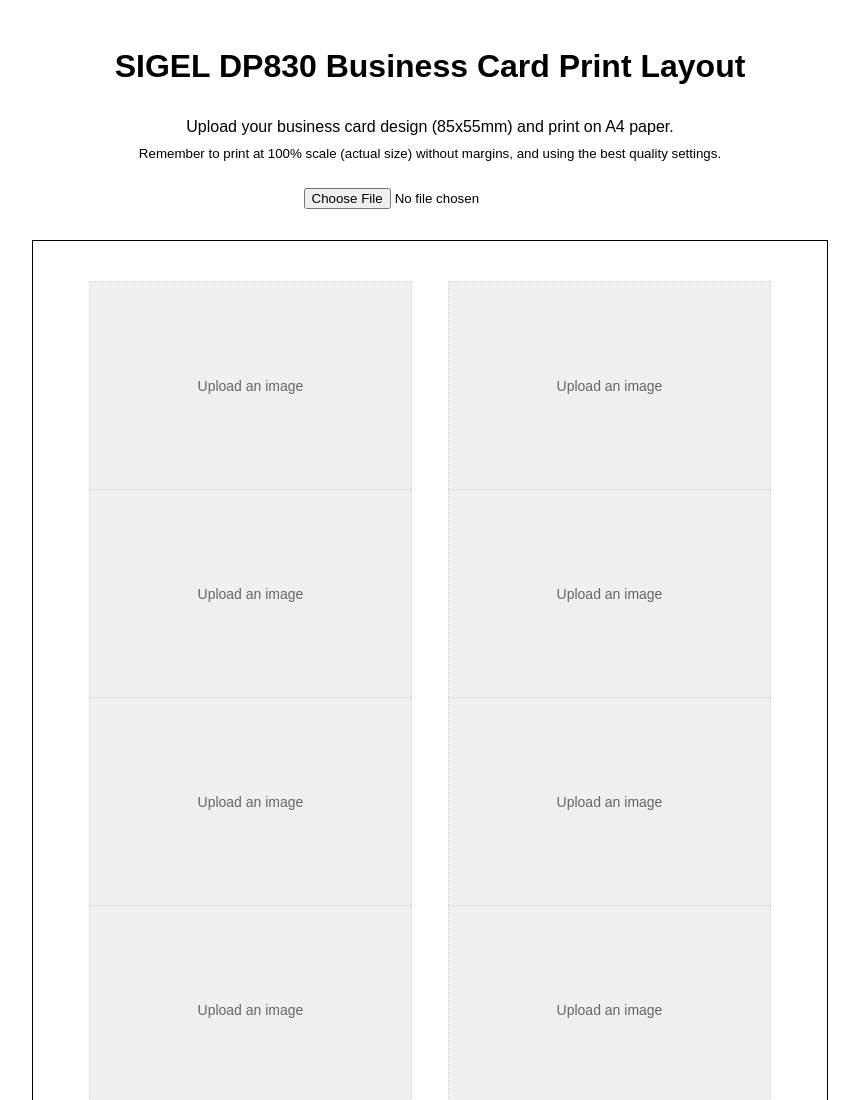
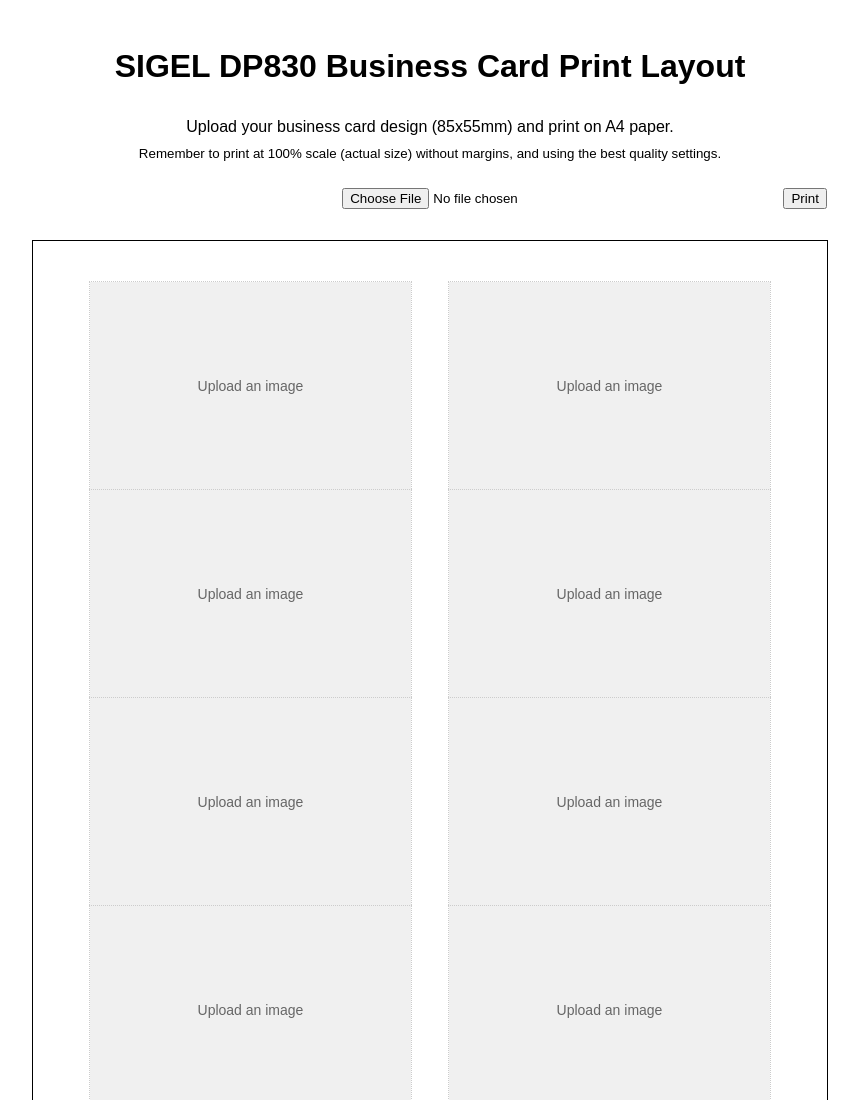
Before and after one commit to caendesilva/business-card-print-layout, a plain HTML site: page index.html in a window 1280 px wide. Shown: the top 1100 px of the page, without its empty margins (210-1069 px from the left). Drawn offline with Linux system fonts and the light colour scheme.

Commit message:
Improved menu

```diff
--- a/index.html
+++ b/index.html
@@ -23,7 +23,28 @@
             text-align: left;
         }
         #upload-container {
-            margin-bottom: 30px;
+            width: 210mm;
+            display: flex;
+            justify-content: space-between;
+            list-style-type: none;
+            margin: 0 0 30px;
+            padding: 0;
+        }
+        #upload-container li {
+            width: 33.33%;
+        }
+        #upload-container li:nth-child(1) {
+            text-align: left;
+            user-select: none;
+        }
+        #upload-container li:nth-child(2) {
+            text-align: center;
+        }
+        #image-upload {
+            text-align-last: center;
+        }
+        #upload-container li:nth-child(3) {
+            text-align: right;
         }
         #print-container {
             width: 210mm;
@@ -90,9 +111,17 @@
     </p>
 </header>
 
-<div id="upload-container">
-    <input type="file" id="image-upload" accept="image/*">
-</div>
+<menu id="upload-container">
+    <li role="none">&nbsp;</li>
+
+    <li>
+        <input type="file" id="image-upload" accept="image/*">
+    </li>
+
+    <li>
+        <button type="button" id="print-button" title="Click (or use CTRL+P to print)">Print</button>
+    </li>
+</menu>
 
 <div id="print-container"></div>
 
@@ -205,6 +234,12 @@
     });
 
     createLayout();
+
+    document.addEventListener('DOMContentLoaded', function() {
+        if (navigator.platform.toUpperCase().indexOf('MAC') >= 0) {
+            document.getElementById('print-button').title = 'Click (or use CMD+P to print)';
+        }
+    });
 </script>
 </body>
 </html>
```
